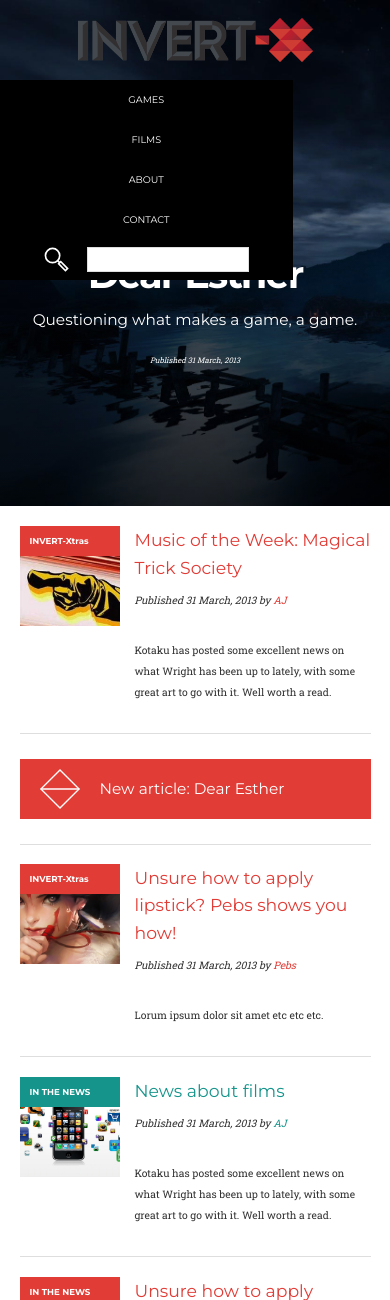
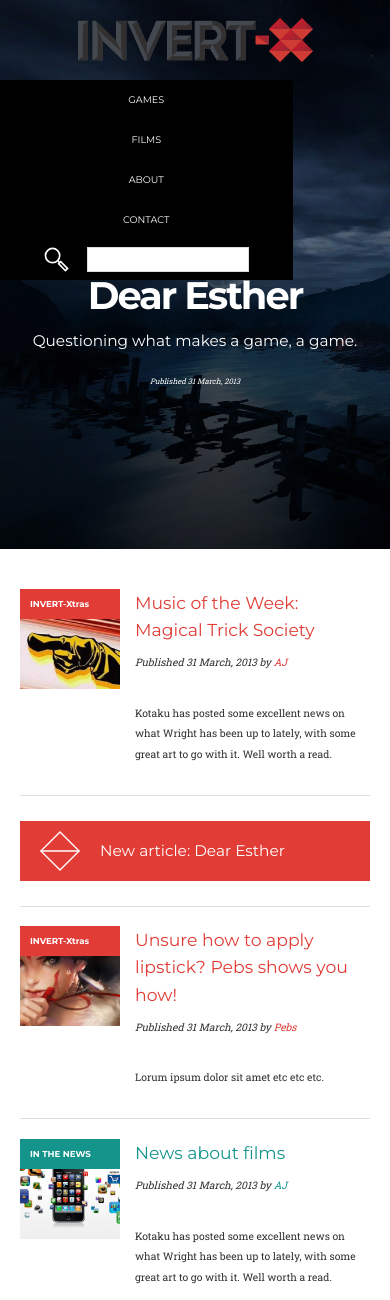
Before and after one commit to AJ292/Invert-x, a PHP site: page / in a window 390 px wide. Shown: the top 1300 px of the page. Run offline with PHP 8.4, Linux system fonts and the light colour scheme.

Commit message:
Improved layout of site on resolutions of 1024px wide and lower.

```diff
--- a/Content/Styles/style-combined.css
+++ b/Content/Styles/style-combined.css
@@ -1022,8 +1022,40 @@
 }
 
 /*MEDIA QUERIES*/
-@media screen and (max-width:1100px){
+@media screen and (max-width:1024px){
+	html {
+		min-width: 100%;
+	}
 
+	body {
+		min-width: 100%;
+	}
+
+	.home .article-header-container {
+		height: 65%;
+	}
+
+	.content-container {
+		width: 100%;
+		padding: 0;
+	}
+
+	.index-container {
+		width: calc(100% - 40px);
+		padding: 20px;
+	}
+
+	.left-column {
+		width: 45%;
+	}
+
+	.right-column {
+		width: 25%;
+	}
+
+	.post-container {
+		padding-top: 60px;
+	}
 }
 
 @media screen and (max-width:989px){
@@ -1032,12 +1064,7 @@
 
 @media screen and (max-width:614px){
 	html {
-		min-width: 100%;
 		font-size: .6em;
-	}
-
-	body {
-		min-width: 100%;
 	}
 
 	h1 {
@@ -1082,11 +1109,6 @@
 
 	.topic-info h3 {
 		margin: 20px 10px 0 10px;
-	}
-
-	.content-container {
-		width: 100%;
-		padding: 0;
 	}
 
 	.left-column {
```
